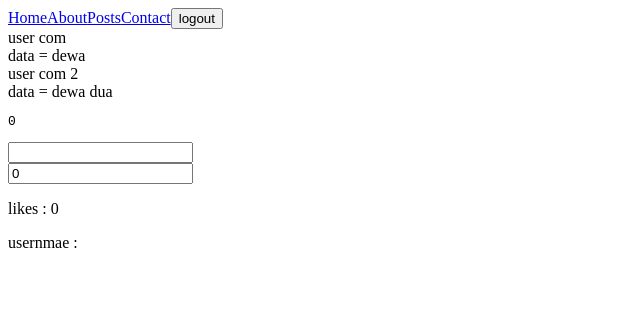
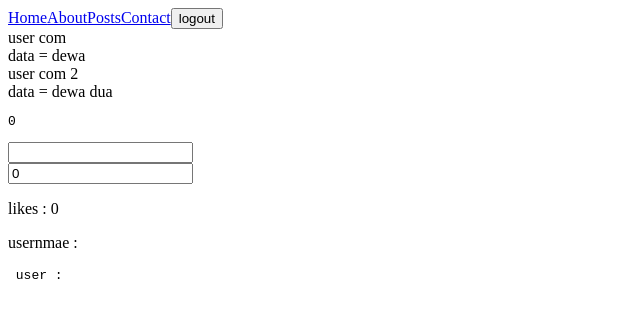
Before and after one commit to ngodingbentar/vue, a Vue app: page / in a window 1280 px wide. Shown: the top 318 px of the page, without its empty margins (0-640 px from the left). Built offline with nearby package versions, Linux system fonts and the light colour scheme; sample sign-in values are in the browser's storage.

Commit message:
added: vuex - actions

```diff
--- a/src/Layouts/Login.vue
+++ b/src/Layouts/Login.vue
@@ -25,6 +25,7 @@ export default {
     const login = () => {
       localStorage.setItem('isAuth', true)
       store.commit('setUsername', username.value)
+      store.dispatch('getUser')
       router.push({ name: 'Home' })
     }
 
--- a/src/pages/Home.vue
+++ b/src/pages/Home.vue
@@ -4,6 +4,7 @@
     <VmodelComp />
     <p>likes : {{likes}}</p>
     <p>usernmae : {{username}}</p>
+    <pre> user : {{user}}</pre>
   </div>
 </template>
 
@@ -24,7 +25,11 @@ import VmodelComp from '../components/Vmodel/index.vue';
         return store.state.username
       })
 
-      return { likes, username}
+      const user = computed(() => {
+        return store.state.user
+      })
+
+      return { likes, username, user}
 
     },
   }
--- a/src/stores/index.js
+++ b/src/stores/index.js
@@ -4,7 +4,8 @@ export const store = createStore({
   state() {
     return {
       totalLikes: 0,
-      username  : ''
+      username  : '',
+      user      : null,
     };
   },
   mutations: {
@@ -13,6 +14,16 @@ export const store = createStore({
     },
     setUsername(state, value) {
       state.username = value;
+    },
+    setUser(state, value) {
+      state.user = value;
+    }
+  },
+  actions: {
+    async getUser({ commit }) {
+      const response = await fetch('https://jsonplaceholder.typicode.com/users/1');
+      const data = await response.json();
+      commit('setUser', data);
     }
   }
 })
```
